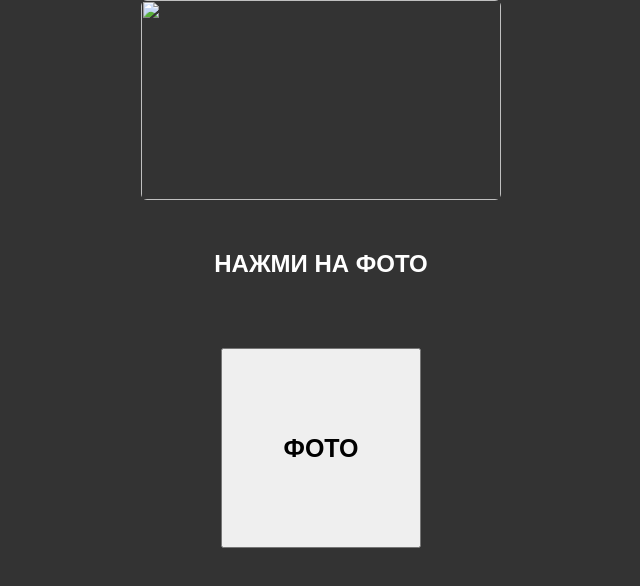
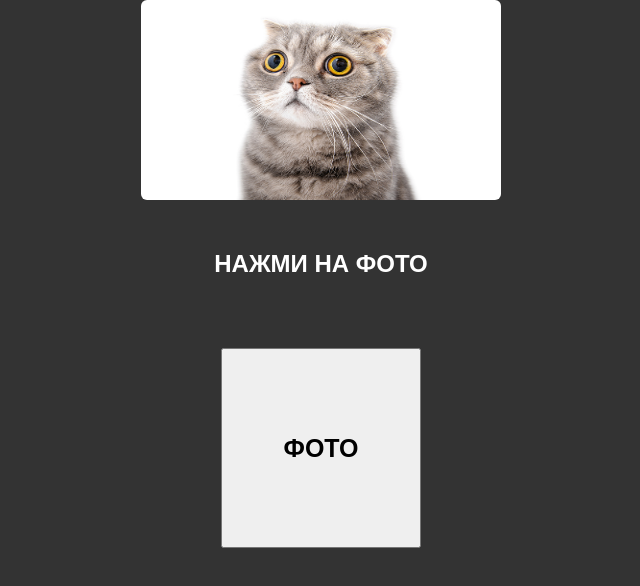
Before and after one commit to jamshid-sobirov/happy.io, a plain HTML site: page index4.html in a window 1280 px wide. Shown: the whole page, without its empty margins (319-959 px from the left). Drawn offline with nearby package versions, Linux system fonts and the light colour scheme; files that its build step writes are made by us from their sources; the site is published under a folder, as on GitHub Pages, so addresses that start at the root find nothing.

Commit message:
Update index4.html

```diff
--- a/index4.html
+++ b/index4.html
@@ -9,7 +9,7 @@
 <body>
     <div class="content">
         <a href="https://youtu.be/HGE79KpCzHA?si=BRKJosCqvh5bA7Mc" class="imgItem">
-            <img class="img" src="/koshka.jpg" alt="">
+            <img class="img" src="./koshka.jpg" alt="">
         </a>
         <h2>НАЖМИ НА ФОТО</h2>
         <a href="index5.html" class="photoBtnItem"><button class="photoBtn">ФОТО</button></a>
```
